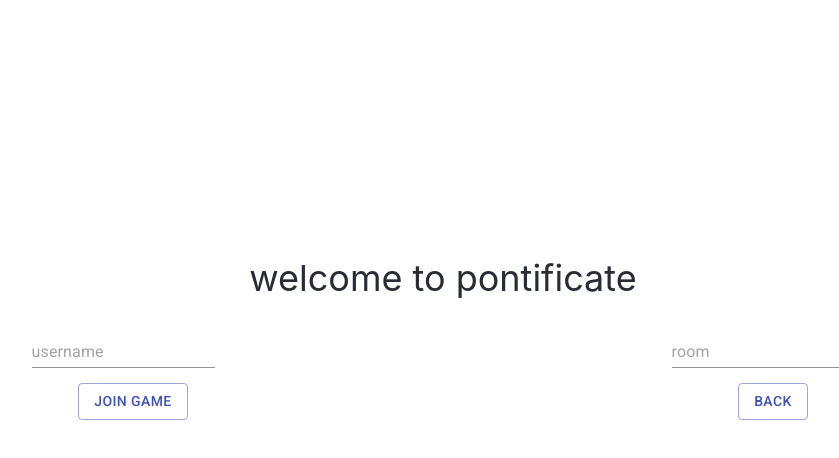
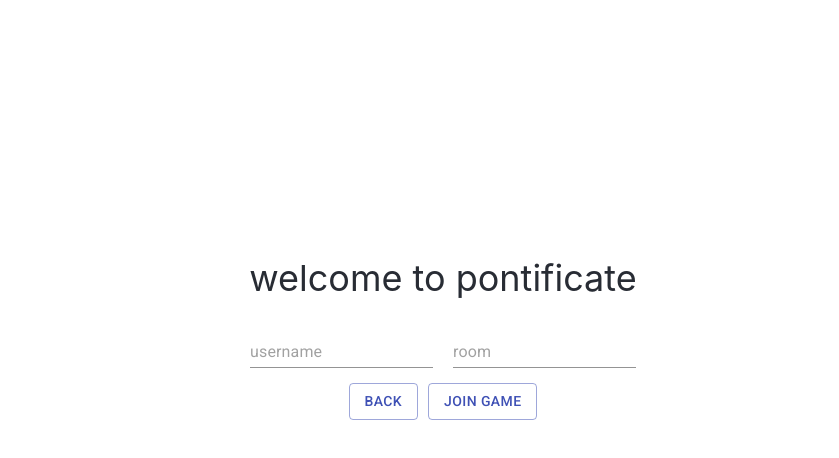
Before and after one commit to allister-grange/pontificate-client, a React (Create React App) app: page / in a window 1280 px wide. Both pictures are taken after a click on the button "JOIN GAME". Shown: the top 458 px of the page, without its empty margins (197-1036 px from the left). Built offline with nearby package versions, Linux system fonts and the light colour scheme.

Commit message:
More formatting

```diff
--- a/src/pages/HomePage.css
+++ b/src/pages/HomePage.css
@@ -23,18 +23,24 @@ body {
 
 .GameOptions {
   display: flex;
-  justify-content: space-around;
+  justify-content: center;
+}
+
+.RoomDetails {
+  display: flex;
+  flex-direction: column;
+  justify-content: center;
+  align-items: center;
 }
 
 .RoomDetailsButtons {
   padding-top: 15px;
   display: flex;
-  flex: 1;
-  justify-content: space-around;
+  justify-content: center;
 }
 
 .RoomDetailsInputs {
   display: flex;
-  width: 100%;
-  justify-content: space-around;
+  justify-content: center;
+  width: 70%;
 }
--- a/src/pages/HomePage.tsx
+++ b/src/pages/HomePage.tsx
@@ -35,11 +35,12 @@ function HomePage() {
       </div>
       {
         showingJoinGameOptions ?
-          <div>
+          <div className="RoomDetails">
             <div className="RoomDetailsInputs">
               <Input
                 color="primary"
                 type="text"
+                style={{ marginRight: '10px'}}
                 placeholder="username"
                 value={userName}
                 onChange={handleUserNameChange}
@@ -48,6 +49,7 @@ function HomePage() {
               <Input
                 color="primary"
                 type="text"
+                style={{ marginLeft: '10px'}}
                 placeholder="room"
                 value={gameId}
                 onChange={handleRoomNameChange}
@@ -56,7 +58,16 @@ function HomePage() {
             </div>
             <div className="RoomDetailsButtons">
               <Button
+                variant="outlined"
+                color="primary"
+                style={{ marginRight: '5px'}}
+                onClick={() => { setShowingJoinGameOptions(false) }}
+                className="button">
+                back
+              </Button>
+              <Button
                 component={Link}
+                style={{ marginLeft: '5px'}}
                 to={{
                   pathname: `/player-lobby/${gameId}`,
                   state: {
@@ -68,19 +79,13 @@ function HomePage() {
                 className="button">
                 join game
               </Button>
-              <Button
-                variant="outlined"
-                color="primary"
-                onClick={() => { setShowingJoinGameOptions(false) }}
-                className="button">
-                back
-              </Button>
             </div>
           </div>
           :
           <div className="GameOptions">
             <Button
               component={Link}
+              style={{ marginRight: '5px'}}
               to={`/host-lobby/${generateGameID()}`}
               variant="outlined"
               color="primary"
@@ -89,6 +94,7 @@ function HomePage() {
             </Button>
             <Button
               variant="outlined"
+              style={{ marginLeft: '5px'}}
               color="primary"
               onClick={() => { setShowingJoinGameOptions(true) }}
               className="button">
```
